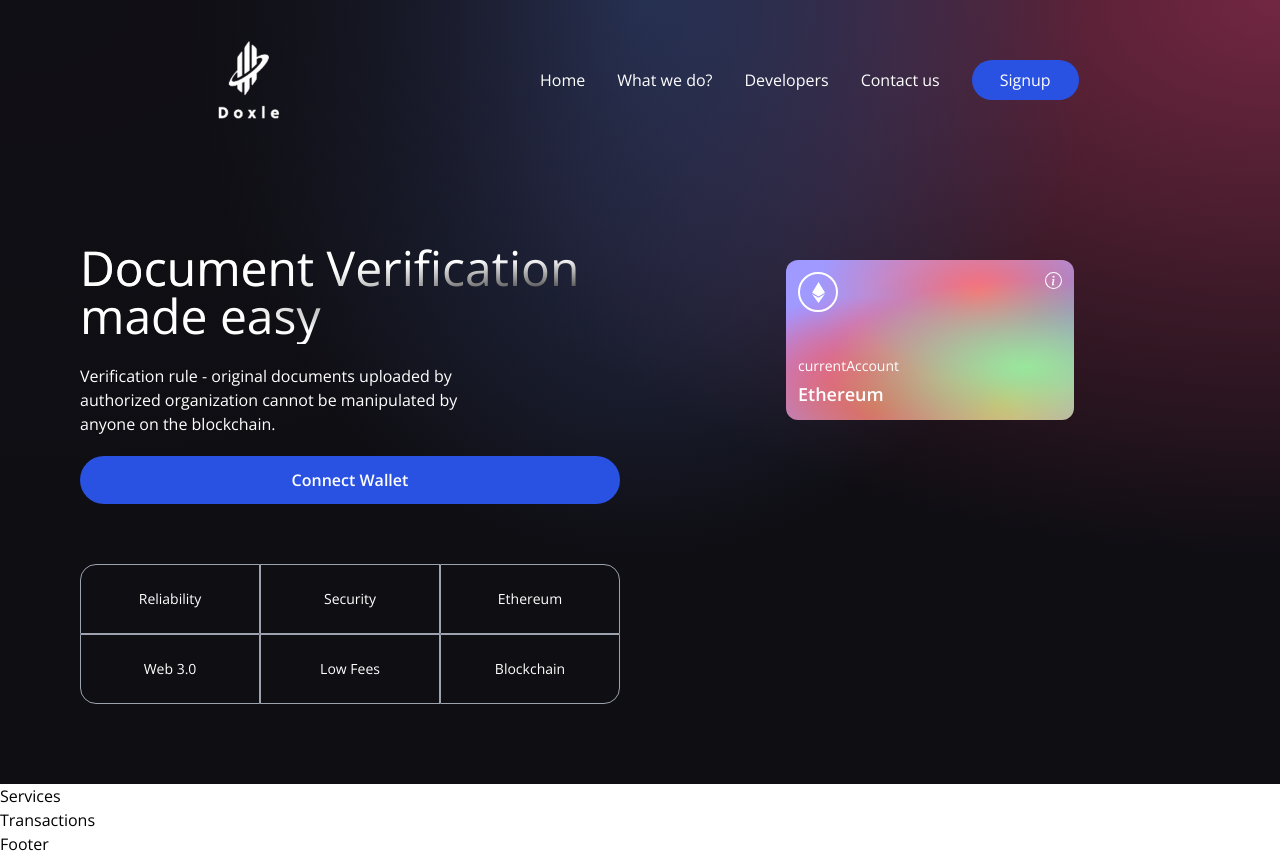
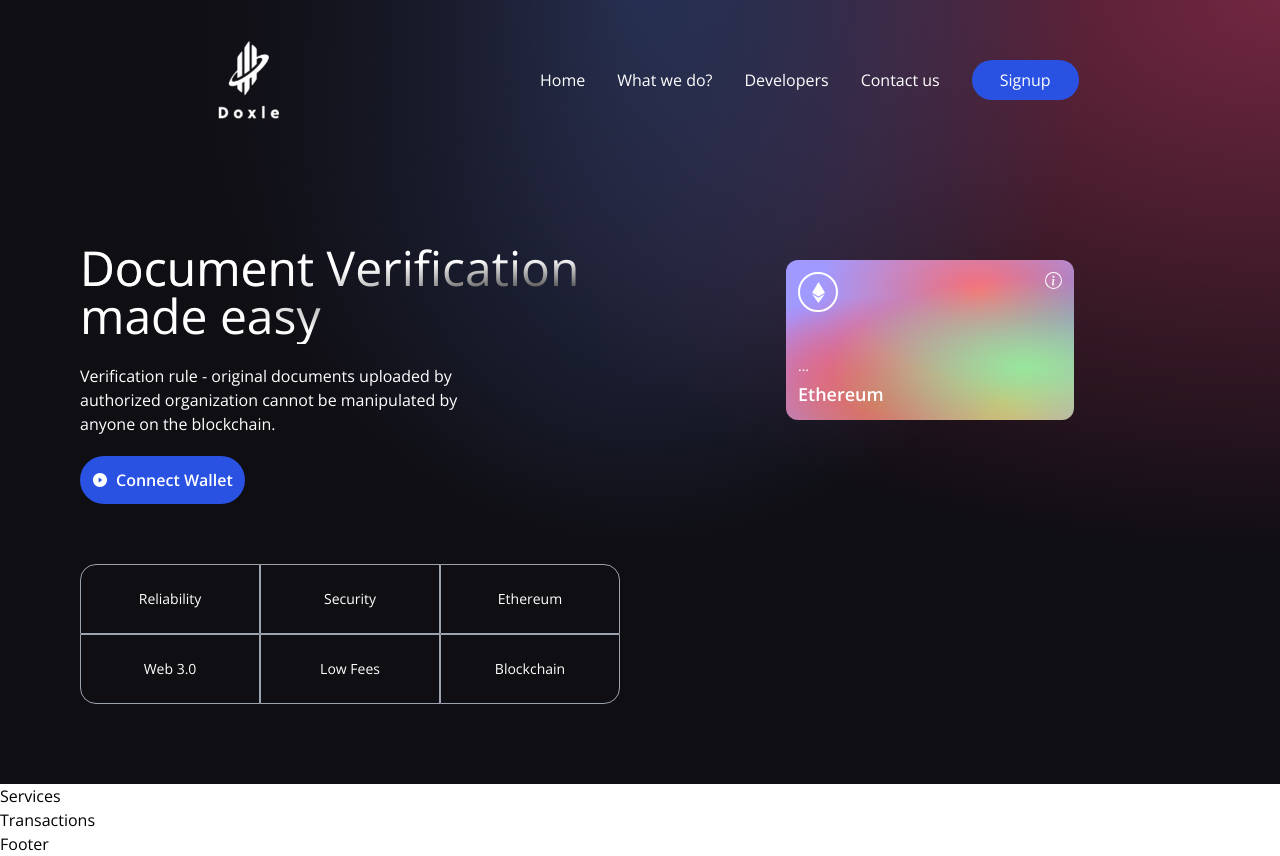
Before and after one commit to varnit-mittal/decentralized_verification, a React (Vite) app in the folder frontend/: page / in a window 1280 px wide. Built offline with nearby package versions, Linux system fonts and the light colour scheme.

Commit message:
wallet connected

```diff
--- a/frontend/src/components/Welcome.jsx
+++ b/frontend/src/components/Welcome.jsx
@@ -4,6 +4,9 @@ import { AiFillPlayCircle } from "react-icons/ai";
 import { SiEthereum } from "react-icons/si";
 import { BsInfoCircle } from "react-icons/bs";
 import { useState } from "react";
+
+const shortenAddress = (address) => `${address.slice(0, 5)}...${address.slice(address.length - 4)}`;
+
 const companyCommonStyles = "min-h-[70px] sm:px-0 px-2 sm:min-w-[120px] flex justify-center items-center border-[0.5px] border-gray-400 text-sm font-light text-white";
 
 const Welcome=()=>{
@@ -27,7 +30,8 @@ const Welcome=()=>{
             Verification rule - original documents uploaded by authorized organization cannot be manipulated by anyone on the blockchain.
           </p>
           <button type="button" onClick={connectWallet} className="flex flex-row justify-center items-center
-           my-5 bg-[#2952e3] p-3 rounded-full cursor-pointer hover:bg-[#2546bd] w-full">
+           my-5 bg-[#2952e3] p-3 rounded-full cursor-pointer hover:bg-[#2546bd]">
+            <AiFillPlayCircle className="text-white mr-2" />
               <p className="text-white text-base font-semibold">
 
                 Connect Wallet
@@ -61,8 +65,7 @@ const Welcome=()=>{
               </div>
               <div>
                 <p className="text-white font-light text-sm">
-                 currentAccount
-                {walletAddress}
+                {shortenAddress(walletAddress)}
                 </p>
                 <p className="text-white font-semibold text-lg mt-1">
                   Ethereum
```
